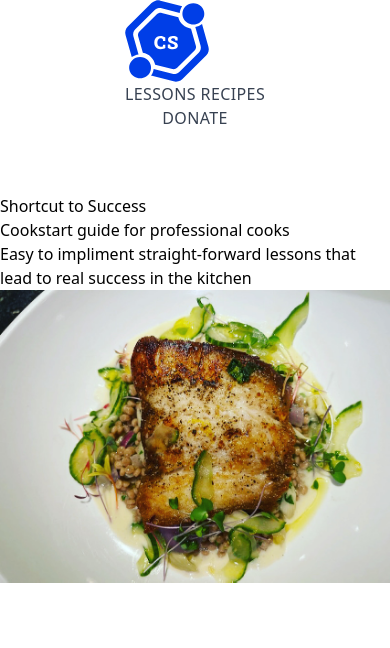
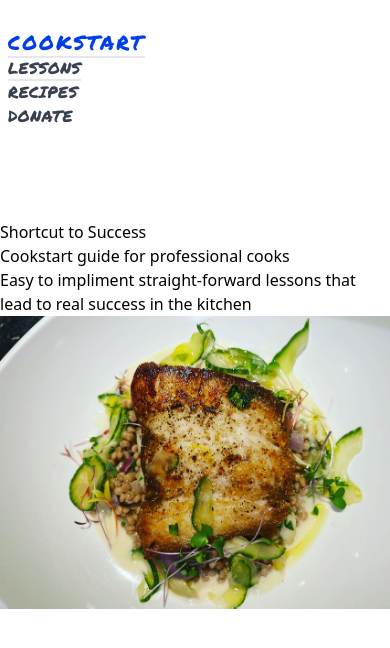
Before and after one commit to CArnold22265/CookStart, a website: page index.html in a window 390 px wide. Drawn offline with Linux system fonts and the light colour scheme.

Commit message:
nav responsive now!

```diff
--- a/index.html
+++ b/index.html
@@ -8,21 +8,30 @@
     <link rel="preconnect" href="https://fonts.googleapis.com">
 <link rel="preconnect" href="https://fonts.gstatic.com" crossorigin>
 <link href="https://fonts.googleapis.com/css2?family=Roboto+Slab:wght@400;500;600;700&family=Roboto:wght@300;400;500;700&display=swap" rel="stylesheet">
-    <link rel="stylesheet" href="css/main.css">
+<link rel="preconnect" href="https://fonts.googleapis.com">
+
+
+
+<link rel="stylesheet" href="css/main.css">
 
 
 </head>
-<body class="lg:w-4/5 lg:mx-auto">
+<body class="md:w-4/5 md:mx-auto">
 
 <!-----------NAVIGATION-------------->
-    <header class="uppercase md:py-7 md:px-4 font-sans text-l text-gray-700 tracking-wide">
-            <!--------LEFT-SIDE------->
-        <nav class="flex flex-col md:flex-row justify-between items-center">
+    <header class="uppercase px-2 md:px-0 py-7 md:pr-4 font-marker text-l text-gray-700 tracking-wide">
+        <nav class="flex flex-col md:flex-row justify-between md:items-center">
+     <!--------LEFT-SIDE------->
           <div class="md:flex items-center">
-              <img src="images/LOGO.svg">
-              <a href="#" class="md:ml-6 hover:text-blu400 transition-all ease-in duration-200"> Lessons </a>
-              <a href="#" class="md:ml-6 hover:text-blu400 transition-all ease-in duration-200"> recipes</a>
-
+            <div>
+              <a href="#" class="text-blumain tracking-widest text-xl font-marker border-b-2 md:border-b-0"> CookStart </a>
+            </div>
+            <div class="sm:flex sm:flex-col sm:w-auto">
+              <a href="#" class="md:ml-6 hover:text-blu400 md:transition-all md:ease-in md:duration-200 border-b-2 md:border-b-0"> Lessons </a>
+            </div>
+            <div class="sm:flex sm:flex-col">
+              <a href="#" class="md:ml-6 hover:text-blu400 transition-all ease-in duration-200 "> recipes</a>
+            </div>
 
 
             </div>
--- a/input.css
+++ b/input.css
@@ -1,3 +1,5 @@
+@import url('https://fonts.googleapis.com/css2?family=Permanent+Marker&display=swap');
+
 @tailwind base;
 @tailwind components;
 @tailwind utilities;
--- a/tailwind.config.js
+++ b/tailwind.config.js
@@ -4,15 +4,19 @@ module.exports = {
   theme: {
     fontfamily: {
       'roboto': ['roboto, sans-serif'],
-      'roboto-slab': ['roboto, serif']
+      'roboto-slab': ['roboto, serif'],
+
     },
     screens: {
       sm: '480px',
-      md: '920px',
+      md: '720px',
       lg: '1076px',
       xl: '1440px'
     },
     extend: {
+      fontFamily: {
+        marker: ["Permanent Marker", "cursive"],
+      },
       colors: {
         blu100: '#D3DFFF',
         blu200: '#ACC2FF',
```
Also changed, not shown: css/main.css.
